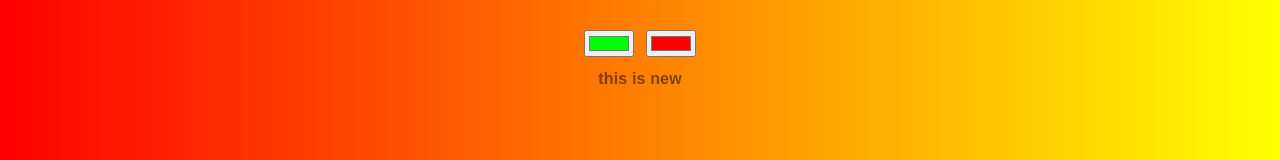
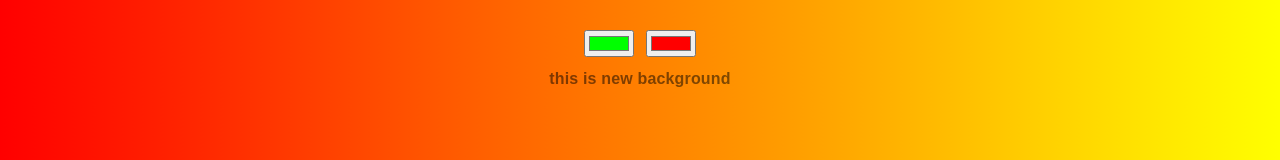
Before and after one commit to 0xSense1/Background-generator, a plain HTML site: page index.html in a window 1280 px wide. Shown: the part 175-335 px from the top of the page. Drawn offline with Linux system fonts and the light colour scheme.

Commit message:
again and again

```diff
--- a/index.html
+++ b/index.html
@@ -8,7 +8,7 @@
 	<h1>Background Generator</h1>
 	<input class="color1" type="color" name="color1" value="#00ff00">
 	<input class="color2" type="color" name="color2" value="#ff0000">
-	<h2>this is new </h2>
+	<h2>this is new background</h2>
 	<h3></h3>
 	<script type="text/javascript" src="script.js"></script>
 
```
